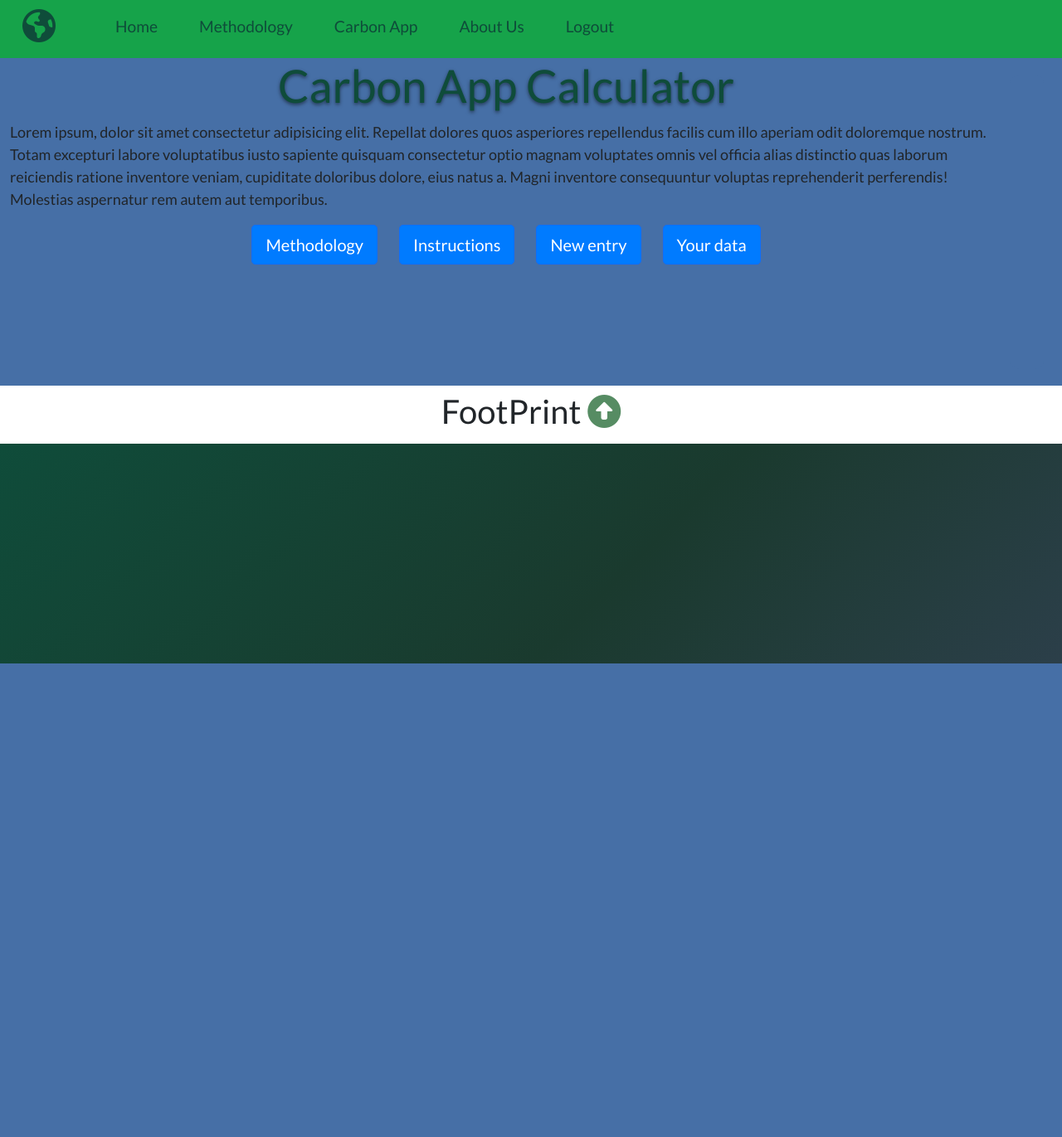
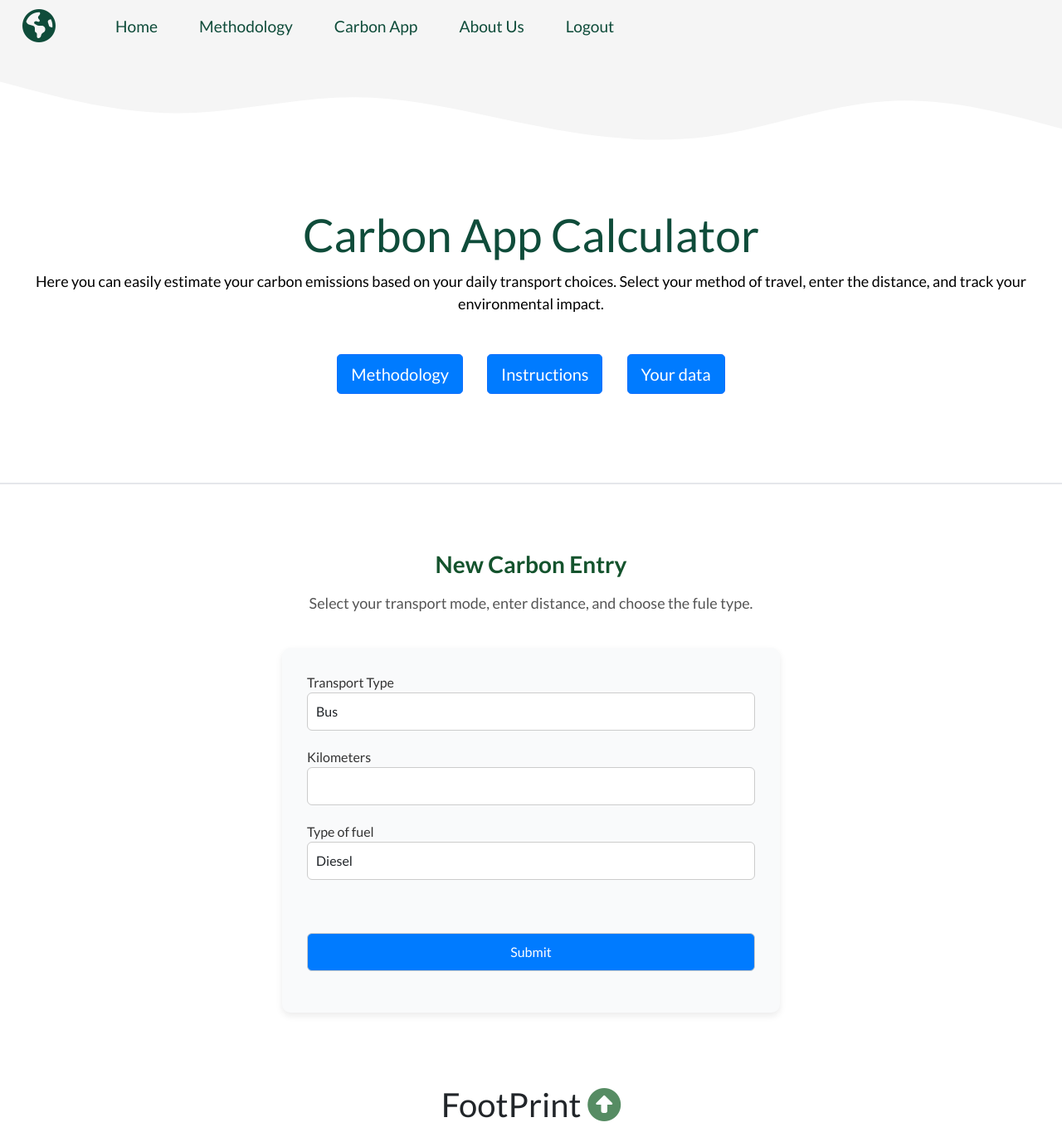
Before and after one commit to wboroy/carbon_app_2025, a Flask app: page /carbon_app in a window 1280 px wide. Shown: the whole page at 83% size. Before the commit the page ends 800 px from the top, so only its background shows below. Run offline with Flask 2, Linux system fonts and the light colour scheme; a user stored in the database is signed in; some libraries are stand-ins or nearby versions.

Commit message:
calculator

```diff
--- a/capp/carbon_app/forms.py
+++ b/capp/carbon_app/forms.py
@@ -2,7 +2,12 @@ from flask_wtf import FlaskForm
 from wtforms import SubmitField, SelectField, FloatField
 from wtforms.validators import InputRequired
 
-class BusForm(FlaskForm):
+class TransportForm(FlaskForm):
+    transport = SelectField(
+        'Transport Type',
+        [InputRequired()],
+        choices=[
+            ('Bus', 'Bus'), ('Car', 'Car')])
     kms=FloatField('Kilometers', [InputRequired()])
     fuel_type= SelectField('Type of fuel', [InputRequired()],
         choices=[('Diesel', 'Diesel'),('Petrol', 'Petrol')])
--- a/capp/carbon_app/routes.py
+++ b/capp/carbon_app/routes.py
@@ -2,29 +2,31 @@ from flask import render_template, Blueprint, request, redirect, url_for, flash
 from flask_login import login_required, current_user
 from capp.models import Transport
 from capp import db
-from datetime import timedelta, datetime
-from capp.carbon_app.forms import BusForm
+from datetime import timedelta, datetime, date
+from capp.carbon_app.forms import TransportForm
 
 carbon_app=Blueprint('carbon_app',__name__)
 
 
-efco2={'Bus':{'Diesel':0.10,'CNG':0.08, 'Petrol':0.15,'No Fossil Fuel':0}}
-efch4={'Bus':{'Diesel':0.20,'CNG':0.08, 'Petrol':0.30,'No Fossil Fuel':0}}
+efco2={'Bus':{'Diesel':0.10,'CNG':0.08, 'Petrol':0.15,'No Fossil Fuel':0},
+
+       'Car':{'Diesel':2, 'Petrol': 3}
+}
+
+efch4={'Bus':{'Diesel':0.20,'CNG':0.08, 'Petrol':0.30,'No Fossil Fuel':0},
+       'Car':{'Diesel':0.20,'Petrol':0.3}
+}
 
 
-@carbon_app.route('/carbon_app')
+
+@carbon_app.route('/carbon_app', methods=['GET','POST'])
 @login_required
 def carbon_app_home():
-    return render_template('carbon_app/carbon_app.html', title='carbon_app')
-
-@carbon_app.route('/carbon_app/new_entry_bus', methods=['GET','POST'])
-@login_required
-def new_entry():
-    form =BusForm()
+    form =TransportForm()
     if form.validate_on_submit():
         kms=form.kms.data
         fuel=form.fuel_type.data
-        transport='Bus'
+        transport= form. transport.data
         co2=float(kms)*efco2[transport][fuel]
         ch4=float(kms)*efch4[transport][fuel]
         total=co2+ch4
@@ -36,8 +38,10 @@ def new_entry():
         db.session.add(emissions)
         db.session.commit()
         return redirect(url_for('carbon_app.your_data'))
-    return render_template('carbon_app/new_entry_bus.html', title='new_entry_bus', form=form)
+    return render_template('carbon_app/carbon_app.html', title='Carbon App', form=form)
 
+
+#Viser brukeren dataen siste 5 dagene og sorterer etter nyest til gamlest
 @carbon_app.route('/carbon_app/your_data')
 @login_required
 def your_data():
@@ -45,6 +49,8 @@ def your_data():
         filter(Transport.date>(datetime.now()-timedelta(days=5))).\
         order_by(Transport.date.desc()).order_by(Transport.transport.asc()).all()
     return render_template('carbon_app/your_data.html', title='your_data', entries=entries)
+
+#Sletter fra databasen hvis brukeren ønsker det
 @carbon_app.route('/carbon_app/delete_emissions/<int:entry_id>')
 def delete_emission(entry_id):
     entry=Transport.query.get_or_404(int(entry_id))
--- a/capp/static/carbon_app.css
+++ b/capp/static/carbon_app.css
@@ -1,75 +1,141 @@
-/* Colors
-Carbon App, section 1 (header, background): #2a4359
-Carbon App, section 1 (header, boxes): #6da6a6
-Carbon App, section 2 (header, background): #466fa6
-Carbon App, section 2 (header, boxes): #8badd9
-*/
+.section_header_carbon_app {
+  background-color: white;
+  color: black;
+  padding:100px 20px;
+  text-align: center;
+}
 
-/* Utilities  */
-p {
-  margin: 10px 0;
+
+.container_buttons_links_header_carbon_app {
+  margin-top: 40px;
+  justify-content: center;
+  text-align: center;
+}
+
+.calculator_app_section {
+  background-color: white;
+  color: black;
+  justify-content: center;
+  text-align: center;
+  padding: 80px 20px;
+  border-top: 2px solid #e5e7eb
+}
+
+
+.calculator_app_section h3 {
+  color: #14532d;
+  font-weight: 600;
+  margin-bottom: 15px;
+
+}
+
+.calculator_app_section p {
+  color: #555;
+  max-width: 600px;
+  margin: 0 auto 40px auto;
   font-size: 18px;
+  line-height: 1.6;
+
+}
+
+
+.calculator_app_section form {
+  max-width: 600px;
+  margin: 0 auto;
   text-align: left;
+  background: #f9fafb;
+  padding: 30px;
+  border-radius: 10px;
+  box-shadow: 0 4px 8px rgba(0,0,0,0.08);
 }
-h4 {
+
+.calculator_app_section .form-group {
+  margin-bottom: 20px;
+}
+
+
+.calculator_app_section label {
+  font-weight: 500;
+  color: #333;
+}
+
+.calculator_app_section input,
+.calculator_app_section select {
+  width: 100%;
+  padding: 10px;
+  border: 1px solid #ccc;
+  border-radius: 6px;
+  font-size: 16px;
+}
+
+.btn_carbon_app_new_entry_main {
+  display: block;
+  width: 100%;
+  background-color: #22c55e;
+  color: white;
+  border: none;
+  border-radius: 6px;
+  padding: 12px;
   font-size: 18px;
-  text-align: left;
-  font-weight: bold;
+  font-weight: 500;
+  cursor: pointer;
+  transition: background-color 0.3s ease;
 }
-/* Section header */
-.section_header_carbon_app {
-  background-color:#466fa6;
+
+.btn_carbon_app_new_entry_main:hover {
+  background-color: #16a34a;
 }
-.header_carbon_app {
-  display: flex;
-  align-items: start;
-  background: #466fa6;
-}
-.carbon-calculator-title .text-logo {
-  color: #ffffff;
-  justify-content: center;
-  display: flex;
-  font-weight: 500;
-  text-shadow: rgba(0, 0, 0, 0.5) 0px 2px 4px;
-}
-.header_carbon_app .box {
-  flex: 1;
-  background: #466fa6;
-  color: #fff;
-  border-radius: 10px;
-  margin: 20px 10px;
-  padding: 15px 20px;
-  text-align:center;
-  align-items: center;
-  justify-content: center;
-}
-.header_carbon_app .box:nth-of-type(1) {
-  flex-grow:2;
-}
-.header_carbon_app .box:nth-of-type(2) {
-  flex-grow:1;
-}
-.container_buttons_links_header_carbon_app {
-  display: flex;
+
+
+.modal-header {
   justify-content: center;
   align-items: center;
-  flex-wrap:wrap;
-}
-.container_buttons_links_header_carbon_app a:hover {
-  color: #466fa6;
-}
-.container_buttons_links_header_carbon_app btn {
-  width: 100px;
-  height: 100px;
-  background: #466fa6;
-  color: #fff;
-  display: flex;
-  justify-content:center;
-  align-items:center;
+  background: linear-gradient(to right, #1e5631, #14532d);
+  color: white;
 }
 
-@media (max-width:768px) {
-  .header_carbon_app {
-    flex-direction: column;
-  }
+.modal-title  {
+  font-size: 22px;
+  font-weight: 600;
 }
+
+.modal-body {
+  background-color: #f9fafb;
+  color: #1f2937;
+  padding: 25px 30px;
+  font-size: 16px;
+  line-height: 1.6;
+}
+
+.modal-body ol {
+  margin-top: 40px;
+}
+
+.modal-body li {
+  margin-bottom: 10px;
+}
+
+.modal-body .note {
+  margin-top:15px;
+  color: #047857;
+  font-style: italic;
+}
+
+.modal-footer {
+  background-color: #f9fafb;
+  justify-content: center;
+  padding-bottom: 25px;
+  border: none;
+}
+
+.modal-footer .btn-secondary {
+  background-color: #22c55e;
+  color: white;
+  padding: 10px 25px;
+  border-radius: 8px;
+}
+
+.top-wave {
+  background-color: white;
+  height: 80px;
+}
--- a/capp/static/home.css
+++ b/capp/static/home.css
@@ -27,7 +27,7 @@ body.home-page {
   background-repeat: no-repeat;
 }
 
-/* Fade + slide up animation */
+/* Gli oppover animation */
 @keyframes fadeUp {
   from {
     opacity: 0;
@@ -58,7 +58,7 @@ body.home-page {
 /* Tekst og bilde */
 
 .hero_content {
-  margin-top: 240px; /* move everything up */
+  margin-top: 100px; /* move everything up */
 }
 
 .hero_content h1 {
@@ -207,6 +207,7 @@ body.home-page {
   transform: translateX(4px);
 }
 
+/* bølgete bakgrunn */
 .custom-shape-divider-top-1759939526 {
   margin-top: 90px!important;
   position: relative;
--- a/capp/static/layout.css
+++ b/capp/static/layout.css
@@ -74,7 +74,7 @@ img {
 
 /* Navbar  */
 .section_carbon_app_navbar {
-  background-color: #16a34a;
+  background-color: #f5f5f5;
 
 }
 
--- /dev/null
+++ b/capp/static/your_data.css
@@ -0,0 +1,68 @@
+.table_main{
+    background-color: white;
+    padding: 60px 0;
+    min-height: 80vh;
+
+}
+
+.main_menu {
+    background-color: #ffffff;
+    text-align: center;
+    padding: 40px 0 20px 0;
+    border-bottom: 1px solid #e0e0e0;
+}
+
+.btn_carbon_app_new_entry_main {
+    background-color: #007bff;
+    color: #fff;
+    font-size: 18px;
+    font-weight: 500;
+    border: none;
+    border-radius: 8px;
+    padding: 12px 28px;
+    text-decoration: none;
+    transition: all 0.2s ease-in-out;
+}
+
+.btn_carbon_app_new_entry_main:hover{
+    background-color: #0056b3;
+    color: #fff;
+    transform: scale(1.03);
+}
+
+.table {
+    width: 90%;
+    margin: 40px auto;
+
+}
+
+.table thead {
+    background-color: black;
+    color: white;
+}
+
+.table th,
+.table td {
+    padding: 14px 18px;
+    text-align: center;
+    border-bottom: 1px solid #e0e0e0;
+}
+
+.table tbody tr:hover {
+    background-color: #f0f6ff;
+}
+
+.btn-outline-danger {
+    color: #dc3545;
+    border: 1px solid #dc3545;
+    transition: all 0.2 ease-in-out;
+}
+
+.btn-outline-danger:hover {
+    background-color: #dc3545;
+    color: white;
+}
+
+.table_main {
+    padding-bottom: 80px;
+}
--- a/capp/templates/carbon_app/carbon_app.html
+++ b/capp/templates/carbon_app/carbon_app.html
@@ -1,6 +1,11 @@
 {% extends "layout.html" %}
 {% block content %}
 
+<div class="top-wave">
+  <svg xmlns="http://www.w3.org/2000/svg" viewBox="0 0 1440 150">
+    <path fill="#f5f5f5" fill-opacity="1" d="M0,32L40,42.7C80,53,160,75,240,74.7C320,75,400,53,480,53.3C560,53,640,75,720,90.7C800,107,880,117,960,106.7C1040,96,1120,64,1200,58.7C1280,53,1360,75,1400,85.3L1440,96L1440,0L0,0Z"></path>
+  </svg>
+</div>
     <!-- Header -->
     <section class="section_header_carbon_app">
         <div class="container">
@@ -8,8 +13,8 @@
         <div class="header_carbon_app">
             <div class="carbon-calculator-title">
             <h1 style="font-size:55px;"><span class="text-logo"> Carbon App Calculator</span></h1>
-            <p style="text-align:left;">
-                Lorem ipsum, dolor sit amet consectetur adipisicing elit. Repellat dolores quos asperiores repellendus facilis cum illo aperiam odit doloremque nostrum. Totam excepturi labore voluptatibus iusto sapiente quisquam consectetur optio magnam voluptates omnis vel officia alias distinctio quas laborum reiciendis ratione inventore veniam, cupiditate doloribus dolore, eius natus a. Magni inventore consequuntur voluptas reprehenderit perferendis! Molestias aspernatur rem autem aut temporibus.
+            <p style="text-align:center;">
+                Here you can easily estimate your carbon emissions based on your daily transport choices. Select your method of travel, enter the distance, and track your environmental impact.
             </p>
             <div class="container_buttons_links_header_carbon_app">
                 <div class="btn">
@@ -17,9 +22,6 @@
                 </div>
                 <div class="btn">
                     <a href="#" class="btn btn-primary btn-lg mr-2", style="background-color:#007bff;", data-toggle="modal" data-target="#carbon_app_instructions">Instructions</a>
-                </div>
-                <div class="btn">
-                    <a href="{{url_for('carbon_app.new_entry')}}" class="btn btn-primary btn-lg mr-2", style="background-color:#007bff;">New entry</a>
                 </div>
                 <div class="btn">
                     <a href="{{url_for('carbon_app.your_data')}}" class="btn btn-primary btn-lg mr-2", style="background-color:#007bff;">Your data</a>
@@ -31,43 +33,82 @@
                 <div class="modal-content">
 
                     <div class="modal-header">
-                    <h5 class="modal-title", style="color:black; text-align: center;">Carbon App, instructions</h5>
+                    <h5 class="modal-title">Carbon App, instructions</h5>
                     </div>
 
-                    <div class="modal-body", style="color:black">
+                    <div class="modal-body">
                     <p style="text-align: left;">
-                        Lorem ipsum dolor, sit amet consectetur adipisicing elit. Repudiandae ratione tempore id esse nobis molestias quasi explicabo possimus ea reprehenderit.
+                        This tool helps you estimate the <strong>carbon emissions</strong> generated by your transportation choices.
+                        Enter your travel details below to get an accurate footprint:
                     </p>
-                    <ol style="text-align:left;">
+                    <ol>
                         <li>
-                            Lorem ipsum dolor sit amet consectetur adipisicing elit. Sequi, sint.
+                            Select your <strong>transport method</strong> (e.g., Car, Bus, Train)
                         </li>
                         <li>
-                            Lorem ipsum dolor sit amet consectetur adipisicing elit. Sequi, sint.
+                            Choose the <strong>type of fuel</strong> your vehicle uses.
+                        </li>
+                        <li>
+                            Click <strong>Submit</strong> to calculate your estimated CO2 and CH4 emissions.
                         </li>
                     </ol>
+                    <p class="note">
+                        💡 Tip: You can view and compare your previus entries anytime in the <strong>Your Data</strong> section.
+                    </p>
                     </div>
-
                     <div class="modal-footer">
-                        <a href="{{url_for('carbon_app.new_entry')}}" class="btn btn-primary btn-lg mr-2", style="background-color:#007bff;">New entry</a>
-                        <button class="btn btn-secondary btn-lg mr-2", style="background-color:#6c757d;" data-dismiss="modal">Close</button>
+                    <button class="btn btn-secondary btn-lg" data-dismiss="modal">Close</button>
                     </div>
 
                 </div>
                 </div>
             </div>
             </div>
-            <div class="box">
-            <img
-                src="{{url_for('static', filename='icons/calculator.svg')}}"
-                width="325"
-                height="325"
-                alt=""/>
-            </div>
+
         </div>
 
         </div>
     </section>
 
+<section class="calculator_app_section">
+  <div class="calculator_container">
+    <div class="calculator_box">
+
+
+    </div>
+  <div class="box">
+    <h3>New Carbon Entry</h3>
+    <p>Select your transport mode, enter distance, and choose the fule type.</p>
+
+    <form method="POST" action="">
+      {{form.csrf_token}}
+      <fieldset class="form-group">
+
+        <div class="form-group">
+          {{form.transport.label(class="form-control-label")}}
+          {{form.transport(class="form-control form-control-lg")}}
+        </div>
+        <div class ="form-group">
+          {{form.kms.label(class="form-control-label")}}
+          {{form.kms(class="form-control form-control-lg")}}
+        </div>
+        <div class ="form-group">
+          {{form.fuel_type.label(class="form-control-label")}}
+          {{form.fuel_type(class="form-control form-control-lg")}}
+        </div>
+      </fieldset>
+      <br>
+      <div class="form-group">
+        {{form.submit(class="btn_carbon_app_new_entry_main")}}
+      </div>
+    </form>
+
+
+  </div>
+  <div class="box">
+
+  </div>
+</section>
+
 
 {% endblock content %}
--- a/capp/templates/layout.html
+++ b/capp/templates/layout.html
@@ -28,6 +28,7 @@
       <link rel="stylesheet" type="text/css" href="{{ url_for('static', filename='carbon_app.css') }}">
       <link rel="stylesheet" type="text/css" href="{{ url_for('static', filename='user.css') }}">
       <link rel="stylesheet" type="text/css" href="{{ url_for('static', filename='about_us.css') }}">
+      <link rel="stylesheet" href="{{ url_for('static', filename='your_data.css') }}">
 
       {% block styles %}{% endblock %}
 
```
Also changed, not shown: capp/templates/carbon_app/your_data.html (+15 -3 lines).
